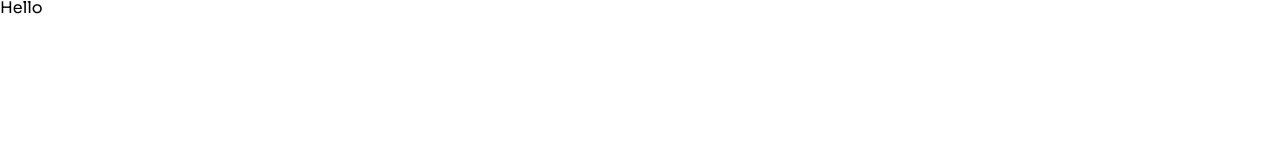
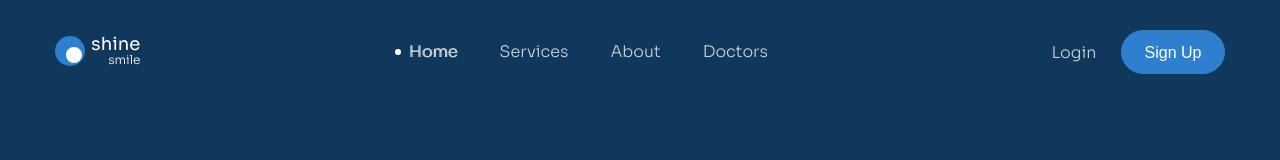
Before and after one commit to HQDuy47/html-css-project-03, a plain HTML site: page index.html in a window 1280 px wide. Drawn offline with Linux system fonts and the light colour scheme.

Commit message:
add header

```diff
--- a/assets/css/styles.css
+++ b/assets/css/styles.css
@@ -1,5 +1,9 @@
 * {
   box-sizing: border-box;
+}
+
+:root {
+  --header-bg: #10375c;
 }
 
 html {
@@ -11,3 +15,128 @@ body {
   font-family: "Poppins", sans-serif;
   font-family: "Sora", sans-serif;
 }
+
+/* Common */
+.btn {
+  --height: 60px;
+  display: inline-block;
+  min-width: 205px;
+  height: var(--height);
+  padding: 0 20px;
+  line-height: var(--height);
+  border-radius: 99px;
+  border: 1px solid #2e80ce;
+  font-weight: 400;
+  font-size: 1.6rem;
+  text-align: center;
+  color: #ffffff;
+  background-color: #2e80ce;
+}
+
+.btn:hover {
+  opacity: 0.9;
+  cursor: pointer;
+}
+
+a {
+  text-decoration: none;
+}
+.container {
+  width: 1170px;
+  max-width: calc(100% - 48px);
+  margin: 0 auto;
+}
+
+/* Header */
+.header {
+  padding-top: 30px;
+  min-height: 100vh;
+  background-color: var(--header-bg);
+}
+
+.logo {
+  position: relative;
+  font-size: 1rem;
+  display: inline-flex;
+}
+
+.logo__circle::before,
+.logo__circle::after {
+  content: "";
+  display: inline-block;
+  border-radius: 50%;
+}
+
+.logo__circle::before {
+  width: 3em;
+  height: 3em;
+  background-color: #2e80ce;
+}
+
+.logo__circle::after {
+  position: absolute;
+  top: 1.1em;
+  left: 1.1em;
+  width: 1.6em;
+  height: 1.6em;
+  background-color: #ffffff;
+}
+
+.logo__text {
+  margin-left: 0.6em;
+  text-align: right;
+  line-height: 1.6em;
+}
+
+.logo__branch {
+  display: block;
+  font-size: 1.8em;
+  font-weight: 400;
+  color: #ffffff;
+}
+
+.logo__branch--small {
+  font-size: 1.2em;
+  font-weight: 300;
+}
+
+/* Header top */
+.header-top {
+  display: flex;
+  align-items: center;
+  justify-content: space-between;
+}
+
+.navbar__list {
+  display: flex;
+}
+
+.action__login,
+.navbar__link {
+  padding: 4px 21px;
+  color: #c9d2da;
+  font-size: 1.6rem;
+  font-weight: 300;
+}
+
+.navbar__link:hover,
+.navbar__link--active {
+  text-shadow: 1px 0 0 currentColor;
+}
+
+.navbar__link--active::before {
+  position: relative;
+  top: -2px;
+  left: -8px;
+  content: "";
+  display: inline-block;
+  width: 6px;
+  height: 6px;
+  background-color: #ffffff;
+  border-radius: 50%;
+}
+
+.action__signup {
+  --height: 44px;
+  min-width: 104px;
+}
--- a/index.html
+++ b/index.html
@@ -97,6 +97,45 @@
     <link rel="stylesheet" href="/assets/css/styles.css" />
   </head>
   <body>
-    <h1>Hello</h1>
+    <header class="header">
+      <div class="container">
+        <div class="header-top">
+          <!-- Logo -->
+          <a href="/">
+            <div class="logo">
+              <span class="logo__circle"></span>
+              <span class="logo__text">
+                <span class="logo__branch">shine</span>
+                <span class="logo__branch logo__branch--small">smile</span>
+              </span>
+            </div>
+          </a>
+
+          <!-- Navbar -->
+          <nav class="navbar">
+            <ul class="navbar__list">
+              <li class="navbar__item">
+                <a href="#!" class="navbar__link navbar__link--active">Home</a>
+              </li>
+              <li class="navbar__item">
+                <a href="#!" class="navbar__link">Services</a>
+              </li>
+              <li class="navbar__item">
+                <a href="#!" class="navbar__link">About</a>
+              </li>
+              <li class="navbar__item">
+                <a href="#!" class="navbar__link">Doctors</a>
+              </li>
+            </ul>
+          </nav>
+
+          <!-- Action -->
+          <div class="action">
+            <a href="#!" class="action__login">Login</a>
+            <button href="#!" class="btn action__signup">Sign Up</button>
+          </div>
+        </div>
+      </div>
+    </header>
   </body>
 </html>
```
